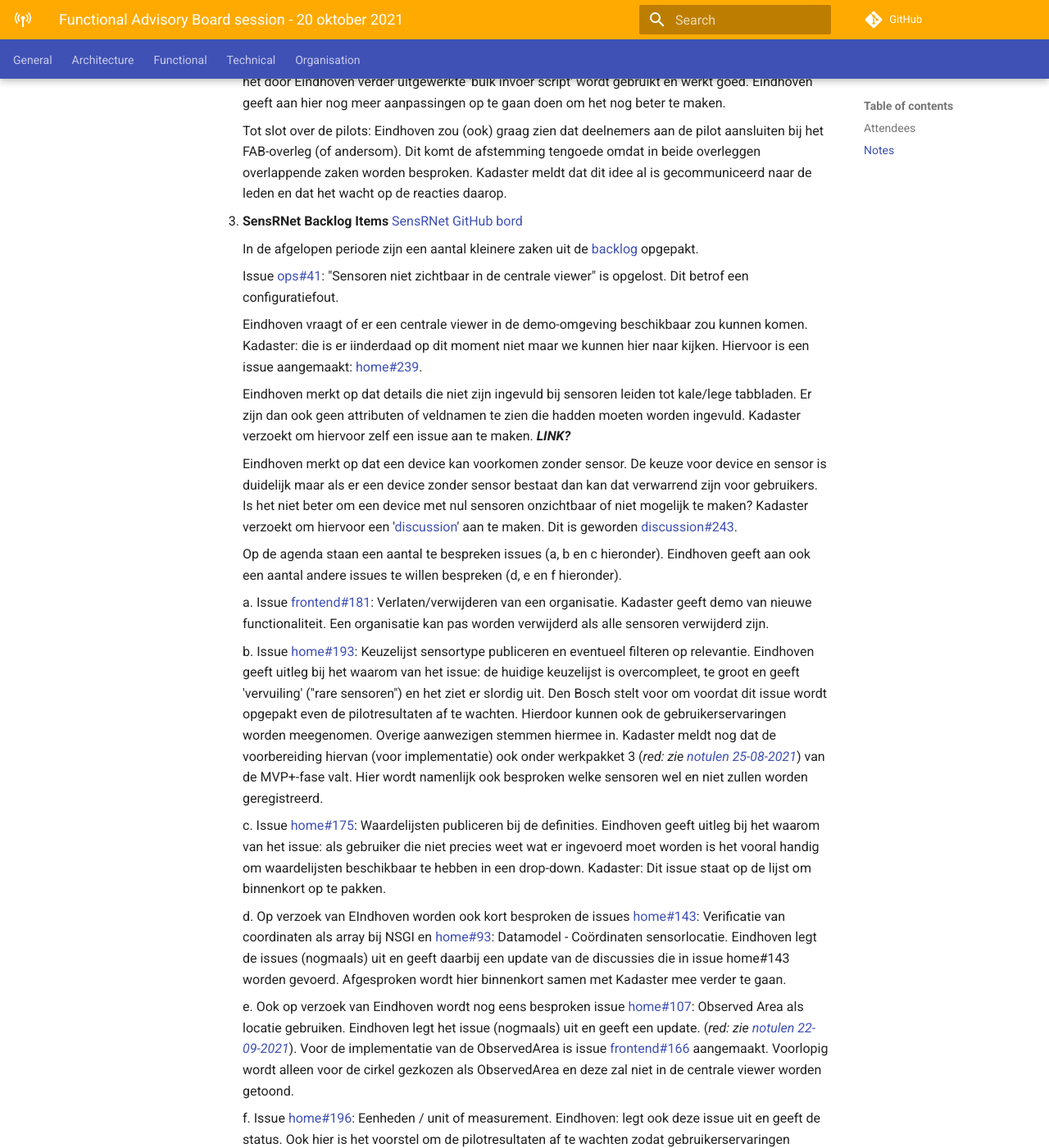
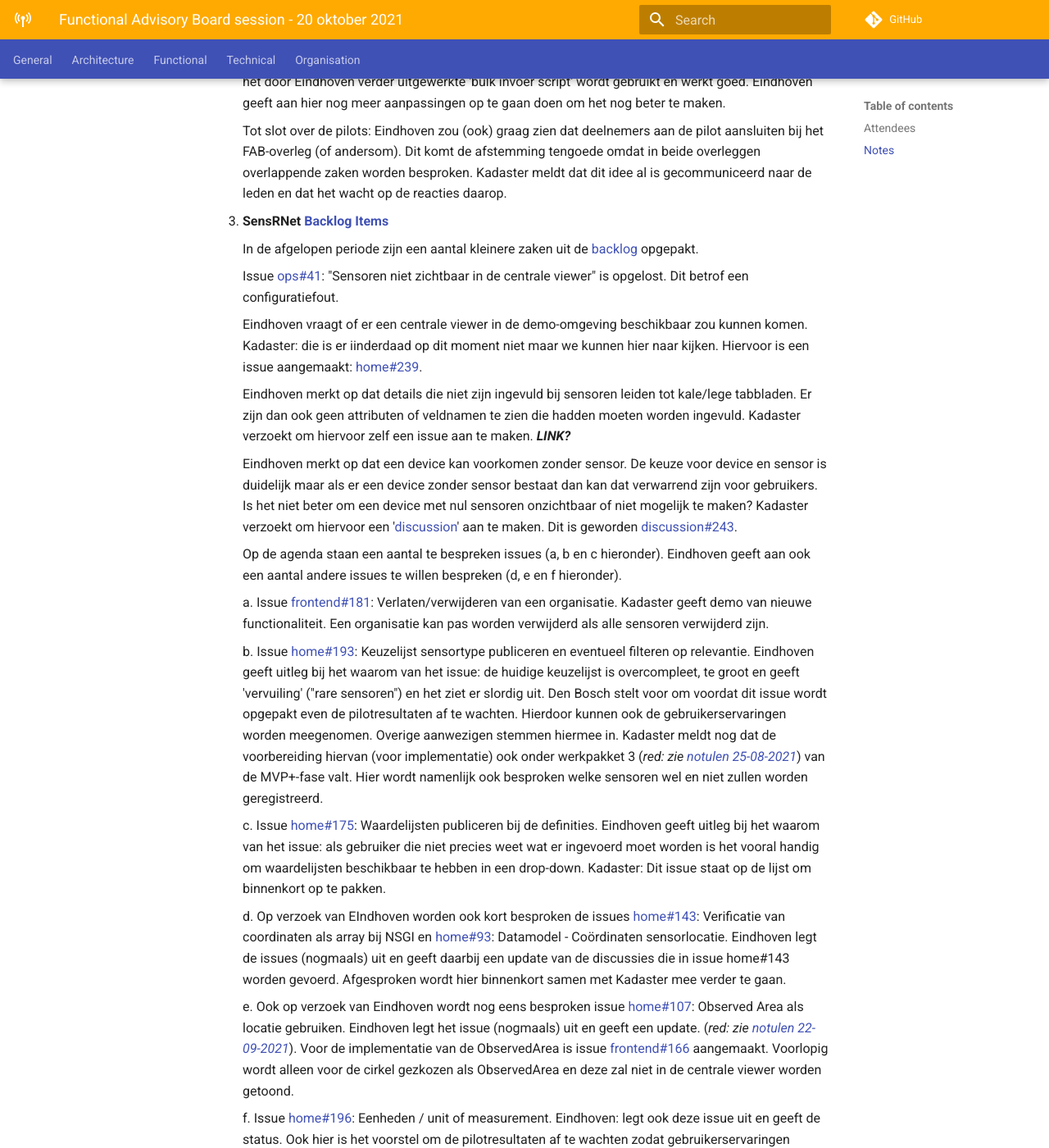
Before and after one commit to kadaster-labs/sensrnet-home, an MkDocs documentation site: the page built from docs/notes/2021-10-20-FAB-notes.md, in a window 1280 px wide and 1400 px high, scrolled down 1250 px. Shown: the whole window at 82% size. Built offline with MkDocs 1.6.1 and Material for MkDocs 9.7.7, drawn with Linux system fonts in a browser that asks for light colours; comment, search, counter and statistics services are not loaded; some of the changed text lies outside the part shown.

Commit message:
Update 2021-10-20-FAB-notes.md

```diff
--- a/docs/notes/2021-10-20-FAB-notes.md
+++ b/docs/notes/2021-10-20-FAB-notes.md
@@ -37,7 +37,7 @@
      Tot slot over de pilots: Eindhoven zou (ook) graag zien dat deelnemers aan de pilot aansluiten bij het FAB-overleg (of andersom). Dit komt de afstemming tengoede omdat in beide overleggen overlappende zaken worden besproken. Kadaster meldt dat dit idee al is gecommuniceerd naar de leden en dat het wacht op de reacties daarop.
 
 
-3. **SensRNet Backlog Items** [SensRNet GitHub bord](https://github.com/orgs/kadaster-labs/projects/1)
+3. **SensRNet [Backlog Items](https://github.com/orgs/kadaster-labs/projects/1)**
 
      In de afgelopen periode zijn een aantal kleinere zaken uit de [backlog](https://github.com/orgs/kadaster-labs/projects/1) opgepakt.
 
@@ -64,7 +64,7 @@
      f. Issue [home#196](https://github.com/kadaster-labs/sensrnet-home/issues/196): Eenheden / unit of measurement. Eindhoven: legt ook deze issue uit en geeft de status. Ook hier is het voorstel om de pilotresultaten af te wachten zodat gebruikerservaringen kunnen worden meegenomen maar Eindhoven en Kadaster zullen onafhankelijk hiervan wel samen doorgaan met discussiëren en voorstellen doen.
 
 
-4. **SenrRNet Discussions**
+4. **SenrRNet [Discussions](https://github.com/kadaster-labs/sensrnet-home/discussions)**
 
    Kadaster brengt de volgende '[discussions](https://github.com/kadaster-labs/sensrnet-home/discussions)' onder de aandacht met het verzoek aan de FAB-deelnemers hierover na te denken en input te geven:
      a.	[Discussion#233](https://github.com/kadaster-labs/sensrnet-home/discussions/233): Technisch applicatie beheer & life cycle management beleggen.
@@ -72,6 +72,8 @@
 
 5. **Wvttk en Afsluiting**
 
-     - In Groningen wordt een innovatiefestival georganiseerd. SensRNet is via betrokken zodat op het festival dingen kunnen worden bekeken. _**LINK?**_
-     - Kadaster organiseert elk jaar GEO-week voor scholen (is al geweest). Dit jaar is ook voor de kinderen een sensoren-presentatie gegeven. Kinderen zijn op zoek gegaan naar sensoren in de openbare ruimte. Het doel was bewustwording van sensoren.
-     - Het volgende FAB-overleg is op **17 november 2021 van 9:00 - 10:00 uur**.
+     In Groningen wordt een innovatiefestival georganiseerd. SensRNet is via betrokken zodat op het festival dingen kunnen worden bekeken. _**LINK?**_
+
+     Kadaster organiseert elk jaar GEO-week voor scholen (is al geweest). Dit jaar is ook voor de kinderen een sensoren-presentatie gegeven. Kinderen zijn op zoek gegaan naar sensoren in de openbare ruimte. Het doel was bewustwording van sensoren.
+
+     Het volgende FAB-overleg is op **17 november 2021 van 9:00 - 10:00 uur**.
```
